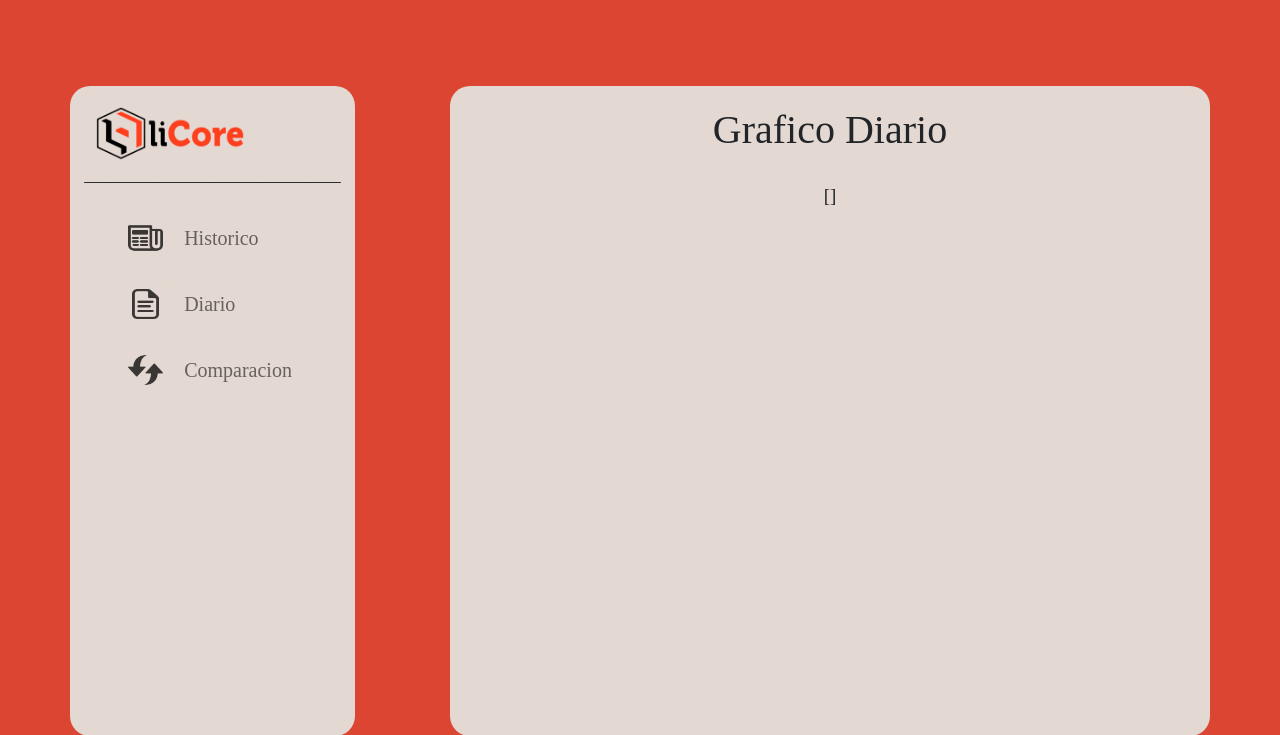
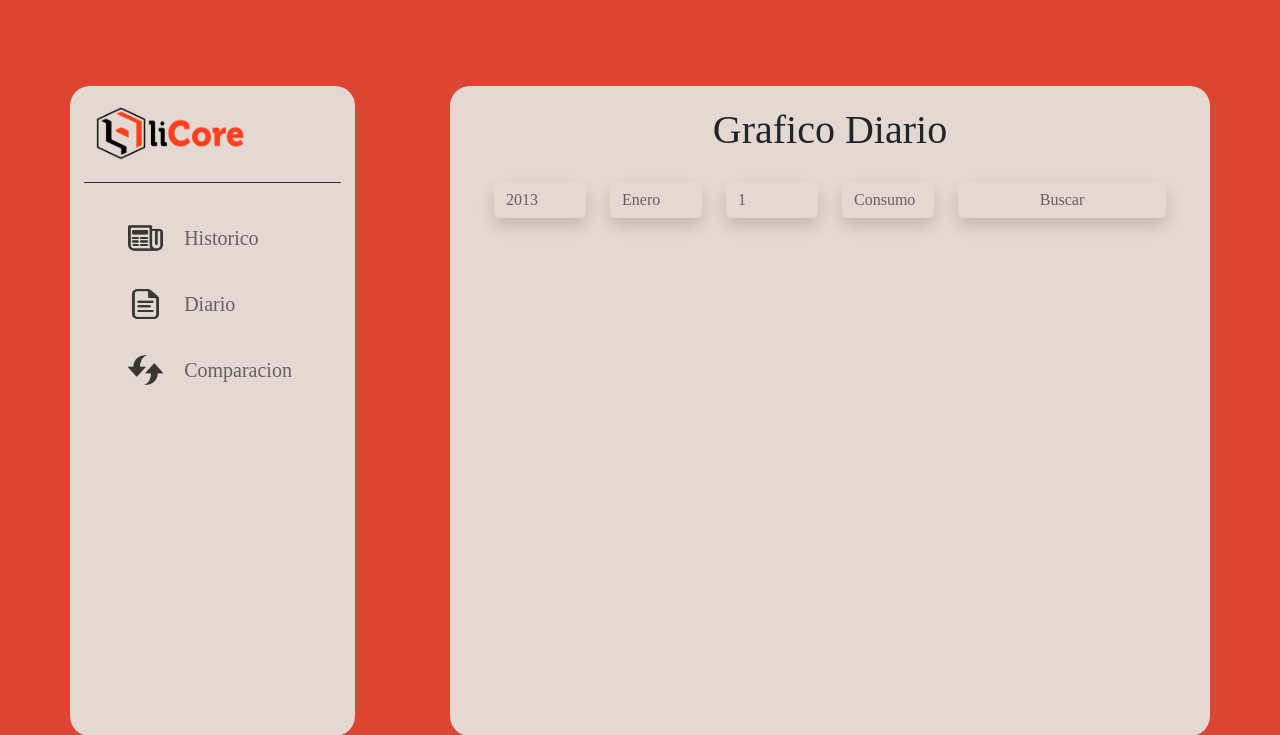
Before and after one commit to AndresSaldanaRdz/PKI-encryption-project, a Flask app: page /inside/daily in a window 1280 px wide. Shown: the top 735 px of the page. Run offline with Flask 3, Linux system fonts and the light colour scheme; some libraries are stand-ins or nearby versions.

Commit message:
quedaron todas las graficas

```diff
--- a/pkiwebapp/core/forms.py
+++ b/pkiwebapp/core/forms.py
@@ -1,6 +1,6 @@
 from flask_wtf import FlaskForm
-from wtforms import StringField, PasswordField, SubmitField, EmailField, ValidationError
-from wtforms.validators import InputRequired
+from wtforms import StringField, PasswordField, SubmitField, EmailField, ValidationError, SelectField
+from wtforms.validators import InputRequired, DataRequired
 
 class SignInForm(FlaskForm):
 
@@ -16,3 +16,35 @@ class SignInForm(FlaskForm):
 # class DialyForm(FlaskForm):
 
 #     selection =
+
+class SelectDay(FlaskForm):
+
+    years = [(str(year), str(year)) for year in range(2013, 2015)]
+
+    months = [ ('01', 'Enero'), ('02', 'Febrero'), ('03', 'Marzo'), ('04', 'Abril'), ('05', 'Mayo'), ('06', 'Junio'),
+        ('07', 'Julio'), ('08', 'Agosto'), ('09', 'Septiembre'), ('10', 'Octubre'), ('11', 'Noviembre'), ('12', 'Diciembre')]
+    days = [(str(day), str(day)) for day in range(1, 32)]
+
+    year = SelectField('Year', choices=years, validators=[DataRequired()])
+    month = SelectField('Month', choices=months, validators=[DataRequired()])
+    day = SelectField('Day', choices=days, validators=[DataRequired()])
+    cOp = SelectField('C o P', choices=[("C", "Consumo"), ("P", "Producción")], validators=[DataRequired()])
+    submit = SubmitField('Buscar')
+
+class SelectDay2(FlaskForm):
+
+    years = [(str(year), str(year)) for year in range(2013, 2015)]
+
+    months = [ ('01', 'Enero'), ('02', 'Febrero'), ('03', 'Marzo'), ('04', 'Abril'), ('05', 'Mayo'), ('06', 'Junio'),
+        ('07', 'Julio'), ('08', 'Agosto'), ('09', 'Septiembre'), ('10', 'Octubre'), ('11', 'Noviembre'), ('12', 'Diciembre')]
+    days = [(str(day), str(day)) for day in range(1, 32)]
+
+    year = SelectField('Year', choices=years, validators=[DataRequired()])
+    year2 = SelectField('Year', choices=years, validators=[DataRequired()])
+    month = SelectField('Month', choices=months, validators=[DataRequired()])
+    month2 = SelectField('Month', choices=months, validators=[DataRequired()])
+    day = SelectField('Day', choices=days, validators=[DataRequired()])
+    day2 = SelectField('Day', choices=days, validators=[DataRequired()])
+    cOp = SelectField('C o P', choices=[("C", "Consumo"), ("P", "Producción")], validators=[DataRequired()])
+    cOp2 = SelectField('C o P', choices=[("C", "Consumo"), ("P", "Producción")], validators=[DataRequired()])
+    submit = SubmitField('Buscar')
--- a/pkiwebapp/core/views.py
+++ b/pkiwebapp/core/views.py
@@ -1,6 +1,6 @@
 from flask import render_template, Blueprint, redirect, url_for, session
 from flask_login import login_required
-from pkiwebapp.core.forms import SignInForm
+from pkiwebapp.core.forms import SignInForm, SelectDay, SelectDay2
 from pkiwebapp.models import Crypto, Tiempo
 import plotly.graph_objects as go
 from pkiwebapp import db
@@ -9,6 +9,136 @@ import datetime
 import random
 
 core = Blueprint('core', __name__)
+
+def genGraph(query, mean=1):
+    df = pd.DataFrame(columns=['fecha','intervalo','medida','identificador'])
+
+    for x in query:
+        new_rows = pd.DataFrame([[x.fecha, x.intervalo, x.medida, x.identificador]], columns=['fecha','intervalo','medida','identificador'])
+        # Append new rows
+        df = pd.concat([df, new_rows], ignore_index=True)
+
+    df['fecha'] = pd.to_datetime(df['fecha'],dayfirst = True)
+    if mean == 1:
+        df1 = df.groupby(['fecha']).mean()
+    else:
+        df1 = df
+
+    dates = df1.index
+    values = df1["medida"]
+
+    fig = go.Figure() # Create the plotly figure
+    fig.add_trace(go.Scatter(
+        x=dates,
+        y=values,
+        mode='lines+markers',
+        line=dict(color='black'),  # Change the line color
+        marker=dict(
+            color='red',  # Change the plot points color
+            size=6,  # Set the size of the plot points
+            symbol='circle'  # Set the symbol of the plot points
+        )
+    ))
+    # Customize the graph
+    fig.update_layout(
+        xaxis_title='Tiempo del dia',  # Set the x-axis label
+        yaxis_title='Valor de Medida',  # Set the y-axis label
+        xaxis=dict(
+            showgrid=False,  # Remove x-axis grid lines
+            showline=True,  # Show x-axis line
+            linecolor='black',  # Set x-axis line color
+            linewidth=2,  # Set x-axis line thickness
+            zeroline=False,  # Remove x-axis zero line
+            tickfont=dict(size=12, family='Arial'),  # Customize x-axis tick labels font
+            ticks='outside',  # Set x-axis ticks outside the plot
+            ticklen=8,  # Set length of the x-axis ticks
+            tickwidth=0  # Remove separation lines between axis line and tick labels
+        ),
+        yaxis=dict(
+            showgrid=False,  # Remove y-axis grid lines
+            showline=True,  # Show y-axis line
+            linecolor='black',  # Set y-axis line color
+            linewidth=2,  # Set y-axis line thickness
+            zeroline=False,  # Remove y-axis zero line
+            tickfont=dict(size=12, family='Arial'),  # Customize y-axis tick labels font
+            ticks='outside',  # Set y-axis ticks outside the plot
+            ticklen=8,  # Set length of the y-axis ticks
+            tickwidth=0  # Remove separation lines between axis line and tick labels
+        ),
+        plot_bgcolor='rgba(0,0,0,0)',  # Set the plot background color
+        paper_bgcolor='rgba(0,0,0,0)',  # Set the paper background color
+        font=dict(size=12, family='Avenir')  # Customize the font of the graph
+    )
+
+    if mean == 1:
+        fig.update_layout(xaxis_title='Fechas')
+
+    graph = fig.to_html(full_html=False) # Render the plot in HTML
+
+    return graph
+
+def genGraph2(queries, colors):
+    fig = go.Figure()  # Create the plotly figure
+
+    for query, color in zip(queries, colors):
+        df = pd.DataFrame(columns=['fecha','intervalo','medida','identificador'])
+        for x in query:
+            new_rows = pd.DataFrame([[x.fecha, x.intervalo, x.medida, x.identificador]], columns=['fecha','intervalo','medida','identificador'])
+            # Append new rows
+            df = pd.concat([df, new_rows], ignore_index=True)
+
+        df['fecha'] = pd.to_datetime(df['fecha'], dayfirst=True)
+        df1 = df
+
+        dates = df1.index
+        values = df1["medida"]
+
+        fig.add_trace(go.Scatter(
+            x=dates,
+            y=values,
+            mode='lines',
+            line=dict(color=color),
+            name=f"Graph {x.fecha}"  # Provide a name for each line
+        ))
+
+    # Customize the graph layout
+    fig.update_layout(
+        xaxis_title='Tiempo del Dia',
+        yaxis_title='Valor de Medidas',
+        xaxis=dict(
+            showgrid=False,
+            showline=True,
+            linecolor='black',
+            linewidth=2,
+            zeroline=False,
+            tickfont=dict(size=12, family='Arial'),
+            ticks='outside',
+            ticklen=8,
+            tickwidth=0
+        ),
+        yaxis=dict(
+            showgrid=False,
+            showline=True,
+            linecolor='black',
+            linewidth=2,
+            zeroline=False,
+            tickfont=dict(size=12, family='Arial'),
+            ticks='outside',
+            ticklen=8,
+            tickwidth=0
+        ),
+        plot_bgcolor='rgba(0,0,0,0)',
+        paper_bgcolor='rgba(0,0,0,0)',
+        font=dict(size=12, family='Avenir'),
+        legend=dict(
+            xanchor='left',  # Set the anchor point of the legend to the left
+            x=0.05  # Adjust the x position of the legend label
+        )
+    )
+
+    graph = fig.to_html(full_html=False)  # Render the plot in HTML
+
+    return graph
 
 @core.route('/', methods=['GET', 'POST'])
 def homeview():
@@ -37,92 +167,64 @@ def historyview():
 
     query = Crypto.query.all()
 
-    df = pd.DataFrame(columns=['fecha','intervalo','medida','identificador'])
-
-    for x in query:
-        new_rows = pd.DataFrame([[x.fecha, x.intervalo, x.medida, x.identificador]], columns=['fecha','intervalo','medida','identificador'])
-        # Append new rows
-        df = pd.concat([df, new_rows], ignore_index=True)
-
-    df['fecha'] = pd.to_datetime(df['fecha'],dayfirst = True)
-    df1 = df.groupby(['fecha']).mean()
-
-    dates = df1.index
-    values = df1["medida"]
-
-    fig = go.Figure() # Create the plotly figure
-    fig.add_trace(go.Scatter(
-        x=dates,
-        y=values,
-        mode='lines+markers',
-        line=dict(color='black'),  # Change the line color
-        marker=dict(
-            color='red',  # Change the plot points color
-            size=6,  # Set the size of the plot points
-            symbol='circle'  # Set the symbol of the plot points
-        )
-    ))
-    # Customize the graph
-    fig.update_layout(
-        xaxis_title='Fecha',  # Set the x-axis label
-        yaxis_title='Promedio de medidas diaria',  # Set the y-axis label
-        xaxis=dict(
-            showgrid=False,  # Remove x-axis grid lines
-            showline=True,  # Show x-axis line
-            linecolor='black',  # Set x-axis line color
-            linewidth=2,  # Set x-axis line thickness
-            zeroline=False,  # Remove x-axis zero line
-            tickfont=dict(size=12, family='Arial'),  # Customize x-axis tick labels font
-            ticks='outside',  # Set x-axis ticks outside the plot
-            ticklen=8,  # Set length of the x-axis ticks
-            tickwidth=0  # Remove separation lines between axis line and tick labels
-        ),
-        yaxis=dict(
-            showgrid=False,  # Remove y-axis grid lines
-            showline=True,  # Show y-axis line
-            linecolor='black',  # Set y-axis line color
-            linewidth=2,  # Set y-axis line thickness
-            zeroline=False,  # Remove y-axis zero line
-            tickfont=dict(size=12, family='Arial'),  # Customize y-axis tick labels font
-            ticks='outside',  # Set y-axis ticks outside the plot
-            ticklen=8,  # Set length of the y-axis ticks
-            tickwidth=0  # Remove separation lines between axis line and tick labels
-        ),
-        plot_bgcolor='rgba(0,0,0,0)',  # Set the plot background color
-        paper_bgcolor='rgba(0,0,0,0)',  # Set the paper background color
-        font=dict(size=12, family='Avenir')  # Customize the font of the graph
-    )
-    graph = fig.to_html(full_html=False) # Render the plot in HTML
+    graph = genGraph(query,1)
 
     return render_template('history.html', graph=graph)
 
 @core.route('/inside/daily', methods=['GET', 'POST'])
 def dailyview():
 
-    results = Crypto.query.all()
-    for result in results:
-        print(result.id)
+    form = SelectDay()
 
-    #SUBIR LA BASE DE DATOS
+    results = " "
 
-    return render_template('daily.html', graph=results)
+    if form.validate_on_submit():
+        year = form.year.data
+        month = form.month.data
+        day = form.day.data
+        date = f"{year}-{month}-{day}"
+
+        query = Crypto.query.filter_by(fecha=date, identificador=form.cOp.data).all()
+
+        if query == []:
+            graph = "No results found"
+        else:
+            graph = genGraph(query,2)
+
+        return render_template('daily.html', form=form, graph=graph)
+
+    return render_template('daily.html', form=form, graph=results)
 
 @core.route('/inside/compare', methods=['GET', 'POST'])
 def compareview():
 
-    df = pd.read_csv("/Users/andressaldana/Documents/GitHub/PKI-encryption-project/pkiwebapp/Test.csv")
-    #df['Fecha'] = pd.to_datetime(df['Fecha'])
+    form = SelectDay2()
 
-    dates = df["Fecha"]
-    #values = df.groupby('Fecha')['Medida'].mean().reset_index()
-    values = df["Medida"]
+    results = " "
 
-    fig = go.Figure() # Create the plotly figure
-    fig.add_trace(go.Scatter(x=dates, y=values, mode='lines+markers'))
-    fig.update_layout(xaxis_title='Fecha', yaxis_title='Medidas') # Set x-axis and y-axis labels
-    graph = fig.to_html(full_html=False) # Render the plot in HTML
+    if form.validate_on_submit():
+        year = form.year.data
+        month = form.month.data
+        day = form.day.data
+        date = f"{year}-{month}-{day}"
+        query = Crypto.query.filter_by(fecha=date, identificador=form.cOp.data).all()
 
-    return render_template('compare.html', graph=graph)
+        year2 = form.year2.data
+        month2 = form.month2.data
+        day2 = form.day2.data
+        date2 = f"{year2}-{month2}-{day2}"
+        query2 = Crypto.query.filter_by(fecha=date2, identificador=form.cOp2.data).all()
+
+        if query == []:
+            graph = "No results found on the first query"
+        elif query2 == []:
+            graph = "No results found on the second query"
+        else:
+            graph = genGraph2([query,query2],["Red","Black"])
+
+        return render_template('compare.html', form=form, graph=graph)
+
+    return render_template('compare.html', form=form, graph=results)
 
 @core.route('/inside/upload_csv', methods=['GET', 'POST'])
 def uploadview():
--- a/pkiwebapp/templates/daily.html
+++ b/pkiwebapp/templates/daily.html
@@ -47,6 +47,26 @@
             <div class="row" style="margin: 20px">
                 <h1>Grafico Diario</h1>
             </div>
+            <form method="POST">
+                <div class="row" style="margin: 20px">
+                    {{form.hidden_tag()}}
+                    <div class="col-2">
+                        {{ form.year(class="form-control shadow", id="floatingInput1", style="background-color: #E4D9D2; color: #66615E; border: none;") }}
+                    </div>
+                    <div class="col-2">
+                        {{ form.month(class="form-control shadow", id="floatingInput2", style="background-color: #E4D9D2; color: #66615E; border: none;") }}
+                    </div>
+                    <div class="col-2">
+                        {{ form.day(class="form-control shadow", id="floatingInput3", style="background-color: #E4D9D2; color: #66615E; border: none;") }}
+                    </div>
+                    <div class="col-2">
+                        {{ form.cOp(type="submit", class="form-control shadow", style="background-color: #E4D9D2; color: #66615E; border: none;") }}
+                    </div>
+                    <div class="col-4">
+                        {{ form.submit(type="submit", class="form-control shadow", style="background-color: #E4D9D2; color: #66615E; border: none;") }}
+                    </div>
+                </div>
+            </form>
             <div class="row">
                 <div id="graph-container">{{ graph|safe }}</div>
             </div>
```
Also changed, not shown: pkiwebapp/templates/compare.html (+40 -1 lines).
